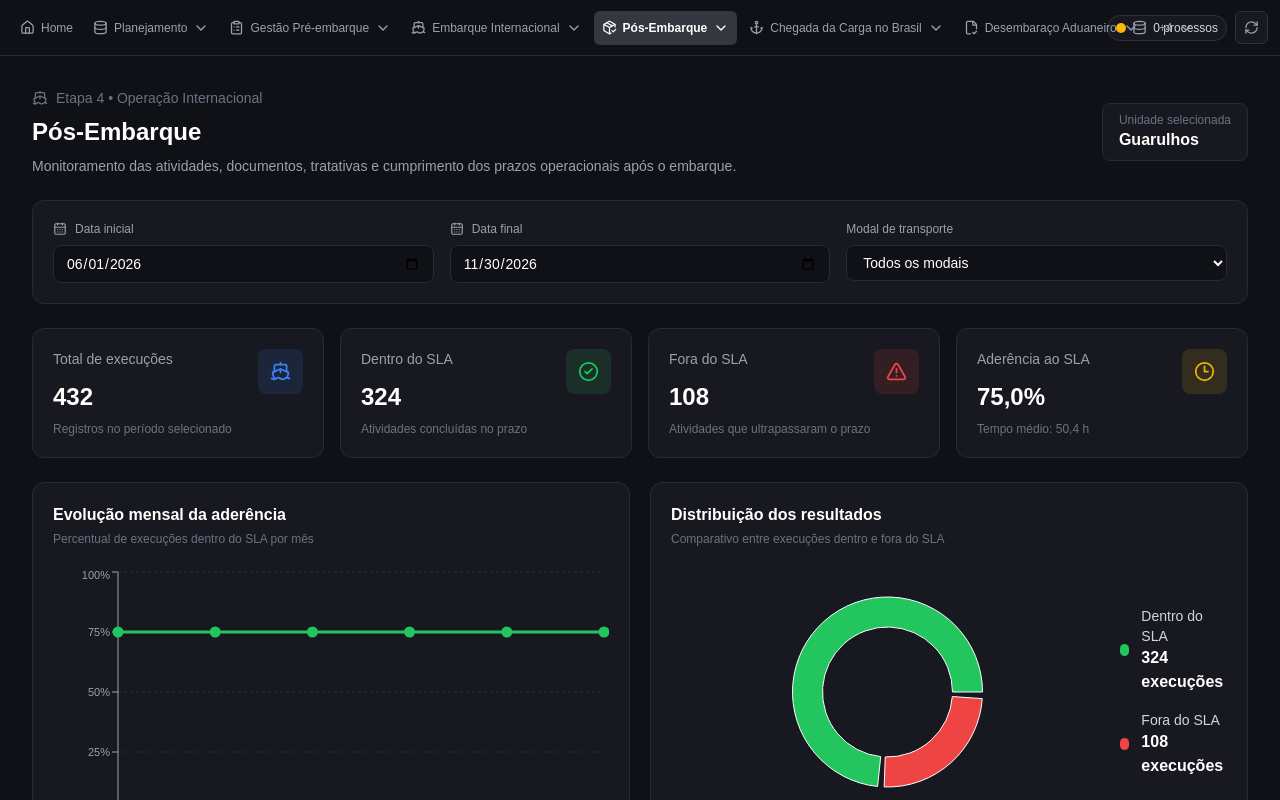
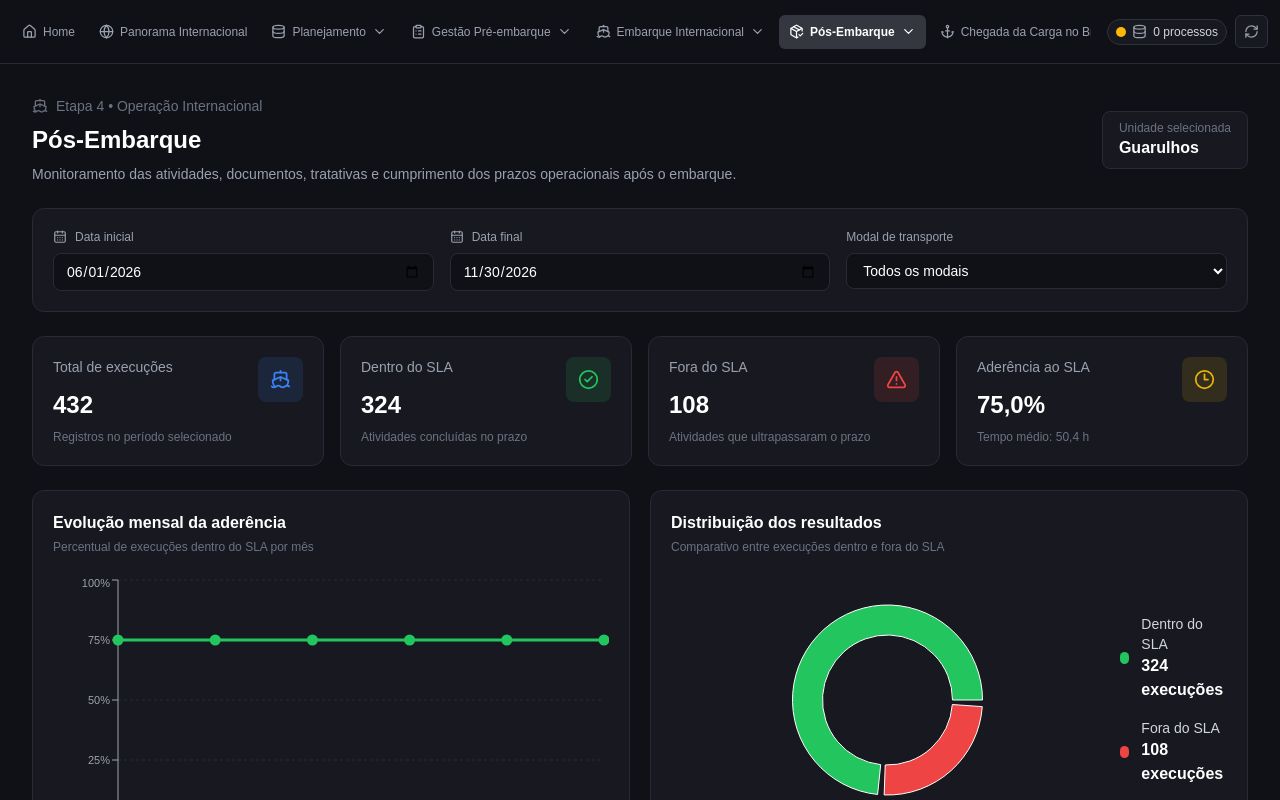
Before and after one commit to VictorMiranda-pibernat/dash-caldic, a React (Vite) app: page /pos-embarque/guarulhos in a window 1280 px wide. Shown: the top 800 px of the page. Built offline with nearby package versions, Linux system fonts and the light colour scheme.

Commit message:
fix: Navbar scroll horizontal

```diff
--- a/src/components/layout/Navbar.tsx
+++ b/src/components/layout/Navbar.tsx
@@ -1,18 +1,13 @@
 
 import {
-    House,
-    Database,
-    RefreshCw,
-    ChevronDown,
-    ClipboardList,
-    Ship,
-    PackageCheck,
-    Anchor,
-    FileCheck2,
+    House, Database, RefreshCw, ChevronDown, ClipboardList,
+    Ship, PackageCheck, Anchor, FileCheck2, Globe, Truck, ClipboardCheck,
 } from "lucide-react";
 
 import { NavLink, useLocation, useNavigate } from "react-router-dom";
 import { useState } from "react";
+import type { ReactNode, MouseEvent } from "react";
+import { createPortal } from "react-dom";
 
 interface NavbarProps {
     processCount?: number;
@@ -20,319 +15,173 @@ interface NavbarProps {
 }
 
 type Pagina =
-    | "planejamento"
-    | "gestao"
-    | "embarque"
-    | "posEmbarque"
-    | "chegadaBrasil"
-    | "desembaraco"
-    | "transporteNacional"
-    | "posProcesso";
+    | "planejamento" | "gestao" | "embarque" | "posEmbarque"
+    | "chegadaBrasil" | "desembaraco" | "transporteNacional" | "posProcesso";
+
+const rotas: Record<Pagina, string> = {
+    planejamento: "/planejamento",
+    gestao: "/gestao-pre-embarque",
+    embarque: "/embarque-internacional",
+    posEmbarque: "/pos-embarque",
+    chegadaBrasil: "/chegada-brasil",
+    desembaraco: "/desembaraco",
+    transporteNacional: "/transporte-nacional",
+    posProcesso: "/pos-processo",
+};
+
+const unidades = [
+    { nome: "Guarulhos", valor: "guarulhos" },
+    { nome: "Santa Catarina", valor: "santa-catarina" },
+];
 
 export default function Navbar({
     processCount = 0,
     onRefresh,
 }: NavbarProps) {
-    const [dropdownAberto, setDropdownAberto] =
-        useState<Pagina | "etapas89" | null>(null);
-
     const location = useLocation();
     const navigate = useNavigate();
 
-    const planejamentoAtivo =
-        location.pathname.startsWith("/planejamento");
-
-    const gestaoAtiva =
-        location.pathname.startsWith("/gestao-pre-embarque");
-
-    const embarqueAtivo =
-        location.pathname.startsWith("/embarque-internacional");
-
-    const posEmbarqueAtivo =
-        location.pathname.startsWith("/pos-embarque");
-
-    const chegadaBrasilAtiva =
-        location.pathname.startsWith("/chegada-brasil");
-
-    const desembaracoAtivo =
-        location.pathname.startsWith("/desembaraco");
-
-    const transporteNacionalAtivo =
-        location.pathname.startsWith("/transporte-nacional");
-
-    const posProcessoAtivo =
-        location.pathname.startsWith("/pos-processo");
-
-    const etapas89Ativas =
-        transporteNacionalAtivo || posProcessoAtivo;
-
-    function selecionarUnidade(unidade: string, pagina: Pagina) {
-        const rotas: Record<Pagina, string> = {
-            planejamento: `/planejamento/${unidade}`,
-            gestao: `/gestao-pre-embarque/${unidade}`,
-            embarque: `/embarque-internacional/${unidade}`,
-            posEmbarque: `/pos-embarque/${unidade}`,
-            chegadaBrasil: `/chegada-brasil/${unidade}`,
-            desembaraco: `/desembaraco/${unidade}`,
-            transporteNacional: `/transporte-nacional/${unidade}`,
-            posProcesso: `/pos-processo/${unidade}`,
-        };
-
-        navigate(rotas[pagina]);
-        setDropdownAberto(null);
-    }
+    const [dropdownAberto, setDropdownAberto] = useState<Pagina | null>(null);
+    const [posicao, setPosicao] = useState({ top: 0, left: 0 });
 
     const classeMenu = (ativo: boolean) =>
-        `flex items-center gap-1.5 rounded-md px-2 py-2 text-[12px] whitespace-nowrap transition ${
+        `flex shrink-0 items-center gap-1.5 rounded-md px-2.5 py-2 text-[12px] whitespace-nowrap transition ${
             ativo
                 ? "bg-[#343640] font-semibold text-white"
                 : "text-gray-400 hover:bg-[#252731] hover:text-white"
         }`;
 
+    function alternarDropdown(
+        pagina: Pagina,
+        event: MouseEvent<HTMLButtonElement>
+    ) {
+        if (dropdownAberto === pagina) {
+            setDropdownAberto(null);
+            return;
+        }
+
+        const rect = event.currentTarget.getBoundingClientRect();
+
+        setPosicao({
+            top: rect.bottom + 8,
+            left: Math.max(8, Math.min(rect.left, window.innerWidth - 218)),
+        });
+
+        setDropdownAberto(pagina);
+    }
+
+    function selecionarUnidade(pagina: Pagina, unidade: string) {
+        navigate(`${rotas[pagina]}/${unidade}`);
+        setDropdownAberto(null);
+    }
+
     function renderDropdown(pagina: Pagina) {
-        return (
-            <div className="absolute left-0 top-full z-50 mt-2 min-w-[210px] overflow-hidden rounded-md border border-[#292B34] bg-[#181920] py-1 shadow-xl">
-                <button
-                    type="button"
-                    onClick={() => selecionarUnidade("guarulhos", pagina)}
-                    className="w-full px-4 py-3 text-left text-sm text-gray-300 hover:bg-[#252731] hover:text-white"
-                >
-                    Guarulhos
-                </button>
-
-                <button
-                    type="button"
-                    onClick={() =>
-                        selecionarUnidade("santa-catarina", pagina)
-                    }
-                    className="w-full px-4 py-3 text-left text-sm text-gray-300 hover:bg-[#252731] hover:text-white"
-                >
-                    Santa Catarina
-                </button>
-            </div>
+        return createPortal(
+            <div
+                style={{
+                    position: "fixed",
+                    top: posicao.top,
+                    left: posicao.left,
+                    zIndex: 9999,
+                }}
+                className="min-w-[210px] overflow-hidden rounded-md border border-[#292B34] bg-[#181920] py-1 shadow-2xl"
+            >
+                {unidades.map((unidade) => (
+                    <button
+                        key={unidade.valor}
+                        type="button"
+                        onClick={() => selecionarUnidade(pagina, unidade.valor)}
+                        className="w-full px-4 py-3 text-left text-sm text-gray-300 hover:bg-[#252731] hover:text-white"
+                    >
+                        {unidade.nome}
+                    </button>
+                ))}
+            </div>,
+            document.body
         );
     }
 
-    function renderBotaoMenu(
-        pagina: Pagina,
-        titulo: string,
-        icone: React.ReactNode,
-        ativo: boolean
-    ) {
-        return (
-            <div className="relative">
-                <button
-                    type="button"
-                    onClick={() =>
-                        setDropdownAberto(
-                            dropdownAberto === pagina ? null : pagina
-                        )
-                    }
-                    className={classeMenu(ativo)}
-                >
-                    {icone}
-                    {titulo}
-
-                    <ChevronDown
-                        size={16}
-                        className={`transition-transform ${
-                            dropdownAberto === pagina ? "rotate-180" : ""
-                        }`}
-                    />
-                </button>
-
-                {dropdownAberto === pagina && renderDropdown(pagina)}
-            </div>
-        );
-    }
+    const menus: {
+        pagina: Pagina;
+        titulo: string;
+        icone: ReactNode;
+    }[] = [
+        { pagina: "planejamento", titulo: "Planejamento", icone: <Database size={15} /> },
+        { pagina: "gestao", titulo: "Gestão Pré-embarque", icone: <ClipboardList size={15} /> },
+        { pagina: "embarque", titulo: "Embarque Internacional", icone: <Ship size={15} /> },
+        { pagina: "posEmbarque", titulo: "Pós-Embarque", icone: <PackageCheck size={15} /> },
+        { pagina: "chegadaBrasil", titulo: "Chegada da Carga no Brasil", icone: <Anchor size={15} /> },
+        { pagina: "desembaraco", titulo: "Desembaraço Aduaneiro", icone: <FileCheck2 size={15} /> },
+        { pagina: "transporteNacional", titulo: "Transporte Nacional", icone: <Truck size={15} /> },
+        { pagina: "posProcesso", titulo: "Pós-processo / Controle", icone: <ClipboardCheck size={15} /> },
+    ];
 
     return (
-        <header className="flex h-[56px] w-full shrink-0 items-center justify-between gap-2 border-b border-[#292B34] bg-[#101116] px-3">
-            <div className="flex h-full min-w-0 items-center gap-1">
+        <header className="relative z-40 flex h-16 w-full shrink-0 items-center gap-2 border-b border-[#292B34] bg-[#101116] px-3">
+
+            {/* NAVEGAÇÃO COM SCROLL */}
+            <div className="navbar-scroll flex h-full min-w-0 flex-1 items-center gap-1 overflow-x-auto overflow-y-hidden">
+
                 <NavLink
                     to="/"
                     end
+                    onClick={() => setDropdownAberto(null)}
                     className={({ isActive }) => classeMenu(isActive)}
                 >
-                    <House size={15} />
-                    Home
+                    <House size={15} /> Home
                 </NavLink>
 
-                {renderBotaoMenu(
-                    "planejamento",
-                    "Planejamento",
-                    <Database size={15} />,
-                    planejamentoAtivo
-                )}
+                <NavLink
+                    to="/panorama-internacional"
+                    onClick={() => setDropdownAberto(null)}
+                    className={() => classeMenu(
+                        location.pathname.startsWith("/panorama-internacional")
+                    )}
+                >
+                    <Globe size={15} /> Panorama Internacional
+                </NavLink>
 
-                {renderBotaoMenu(
-                    "gestao",
-                    "Gestão Pré-embarque",
-                    <ClipboardList size={15} />,
-                    gestaoAtiva
-                )}
+                {menus.map(({ pagina, titulo, icone }) => {
+                    const ativo = location.pathname.startsWith(rotas[pagina]);
 
-                {renderBotaoMenu(
-                    "embarque",
-                    "Embarque Internacional",
-                    <Ship size={15} />,
-                    embarqueAtivo
-                )}
-
-                {renderBotaoMenu(
-                    "posEmbarque",
-                    "Pós-Embarque",
-                    <PackageCheck size={15} />,
-                    posEmbarqueAtivo
-                )}
-
-                {renderBotaoMenu(
-                    "chegadaBrasil",
-                    "Chegada da Carga no Brasil",
-                    <Anchor size={15} />,
-                    chegadaBrasilAtiva
-                )}
-
-                {renderBotaoMenu(
-                    "desembaraco",
-                    "Desembaraço Aduaneiro",
-                    <FileCheck2 size={15} />,
-                    desembaracoAtivo
-                )}
-
-                {/* Etapas 8 e 9 */}
-                <div className="relative">
-                    <button
-                        type="button"
-                        onClick={() =>
-                            setDropdownAberto(
-                                dropdownAberto === "etapas89"
-                                    ? null
-                                    : "etapas89"
-                            )
-                        }
-                        className={classeMenu(etapas89Ativas)}
-                    >
-                        +4
-
-                        <ChevronDown
-                            size={16}
-                            className={`transition-transform ${
-                                dropdownAberto === "etapas89"
-                                    ? "rotate-180"
-                                    : ""
-                            }`}
-                        />
-                    </button>
-
-                    {dropdownAberto === "etapas89" && (
-                        <div className="absolute right-0 top-full z-50 mt-2 min-w-[270px] overflow-hidden rounded-md border border-[#292B34] bg-[#181920] py-2 shadow-xl">
-                            <div className="px-4 py-2 text-xs font-semibold uppercase tracking-wider text-gray-500">
-                                Etapa 8
-                            </div>
-
+                    return (
+                        <div key={pagina} className="shrink-0">
                             <button
                                 type="button"
-                                onClick={() =>
-                                    selecionarUnidade(
-                                        "guarulhos",
-                                        "transporteNacional"
-                                    )
-                                }
-                                className={`w-full px-4 py-2.5 text-left text-sm hover:bg-[#252731] ${
-                                    transporteNacionalAtivo &&
-                                    location.pathname.includes("guarulhos")
-                                        ? "text-white"
-                                        : "text-gray-300"
-                                }`}
+                                onClick={(event) => alternarDropdown(pagina, event)}
+                                className={classeMenu(ativo)}
                             >
-                                Transporte Nacional — Guarulhos
+                                {icone}
+                                {titulo}
+                                <ChevronDown
+                                    size={15}
+                                    className={`shrink-0 transition-transform ${
+                                        dropdownAberto === pagina ? "rotate-180" : ""
+                                    }`}
+                                />
                             </button>
 
-                            <button
-                                type="button"
-                                onClick={() =>
-                                    selecionarUnidade(
-                                        "santa-catarina",
-                                        "transporteNacional"
-                                    )
-                                }
-                                className={`w-full px-4 py-2.5 text-left text-sm hover:bg-[#252731] ${
-                                    transporteNacionalAtivo &&
-                                    location.pathname.includes("santa-catarina")
-                                        ? "text-white"
-                                        : "text-gray-300"
-                                }`}
-                            >
-                                Transporte Nacional — Santa Catarina
-                            </button>
-
-                            <div className="my-2 border-t border-[#292B34]" />
-
-                            <div className="px-4 py-2 text-xs font-semibold uppercase tracking-wider text-gray-500">
-                                Etapa 9
-                            </div>
-
-                            <button
-                                type="button"
-                                onClick={() =>
-                                    selecionarUnidade(
-                                        "guarulhos",
-                                        "posProcesso"
-                                    )
-                                }
-                                className={`w-full px-4 py-2.5 text-left text-sm hover:bg-[#252731] ${
-                                    posProcessoAtivo &&
-                                    location.pathname.includes("guarulhos")
-                                        ? "text-white"
-                                        : "text-gray-300"
-                                }`}
-                            >
-                                Pós-processo / Controle — Guarulhos
-                            </button>
-
-                            <button
-                                type="button"
-                                onClick={() =>
-                                    selecionarUnidade(
-                                        "santa-catarina",
-                                        "posProcesso"
-                                    )
-                                }
-                                className={`w-full px-4 py-2.5 text-left text-sm hover:bg-[#252731] ${
-                                    posProcessoAtivo &&
-                                    location.pathname.includes("santa-catarina")
-                                        ? "text-white"
-                                        : "text-gray-300"
-                                }`}
-                            >
-                                Pós-processo / Controle — Santa Catarina
-                            </button>
+                            {dropdownAberto === pagina && renderDropdown(pagina)}
                         </div>
-                    )}
-                </div>
+                    );
+                })}
             </div>
 
-            <div className="flex shrink-0 items-center gap-2 pl-1">
+            {/* INDICADORES FIXOS */}
+            <div className="ml-auto flex shrink-0 items-center gap-2 pl-2">
                 <div className="flex items-center gap-1.5 rounded-full border border-[#2e323e] bg-[#181920] px-2 py-1 text-xs text-gray-300">
                     <span className="h-2.5 w-2.5 rounded-full bg-amber-400" />
-
-                    <Database
-                        size={15}
-                        className="text-gray-400"
-                    />
-
-                    <span className="font-medium">
+                    <Database size={15} className="text-gray-400" />
+                    <span className="whitespace-nowrap font-medium">
                         {processCount} processos
                     </span>
                 </div>
 
                 <button
-                    onClick={
-                        onRefresh ?? (() => window.location.reload())
-                    }
+                    type="button"
+                    onClick={onRefresh ?? (() => window.location.reload())}
                     title="Atualizar dashboard"
-                    className="flex items-center justify-center rounded-md border border-[#2e323e] bg-[#181920] p-2 text-gray-400 hover:bg-[#252731] hover:text-white"
+                    className="flex shrink-0 items-center justify-center rounded-md border border-[#2e323e] bg-[#181920] p-2 text-gray-400 hover:bg-[#252731] hover:text-white"
                 >
                     <RefreshCw size={15} />
                 </button>
--- a/src/components/pages/PosEmbarque.tsx
+++ b/src/components/pages/PosEmbarque.tsx
@@ -4,7 +4,7 @@ import { useParams } from "react-router-dom";
 import { AlertTriangle, CalendarDays, CheckCircle2, Clock3, RefreshCw, Ship } from "lucide-react";
 import {
     ResponsiveContainer, BarChart, Bar, XAxis, YAxis, CartesianGrid, Tooltip,
-    PieChart, Pie, Cell, LineChart, Line, Legend,
+    PieChart, Pie, Cell, LineChart, Line,
 } from "recharts";
 
 import { usePlanejamento } from "../../hooks/usePlanejamento";
```
Also changed, not shown: src/App.css (+26 -0 lines), src/App.tsx (+7 -0 lines).
